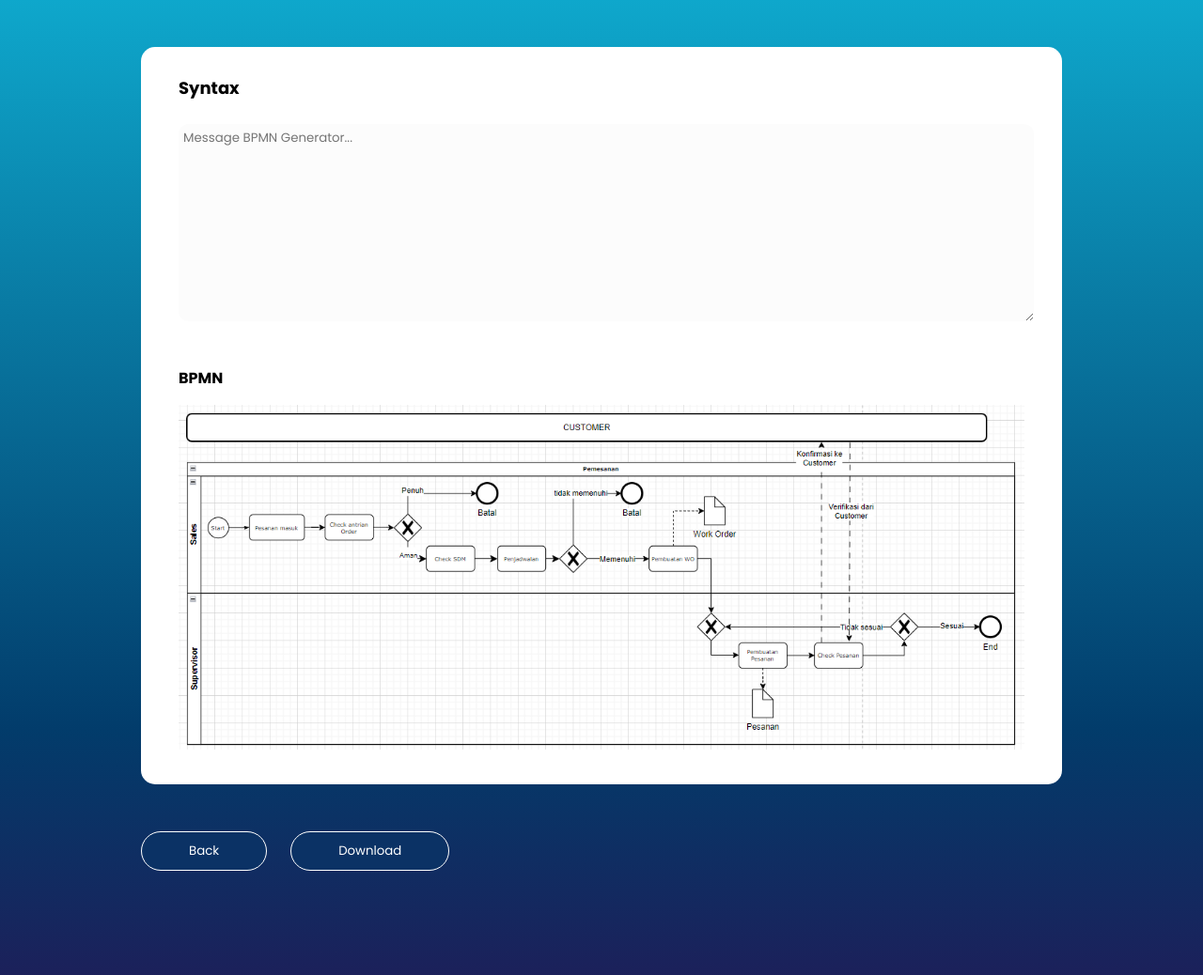
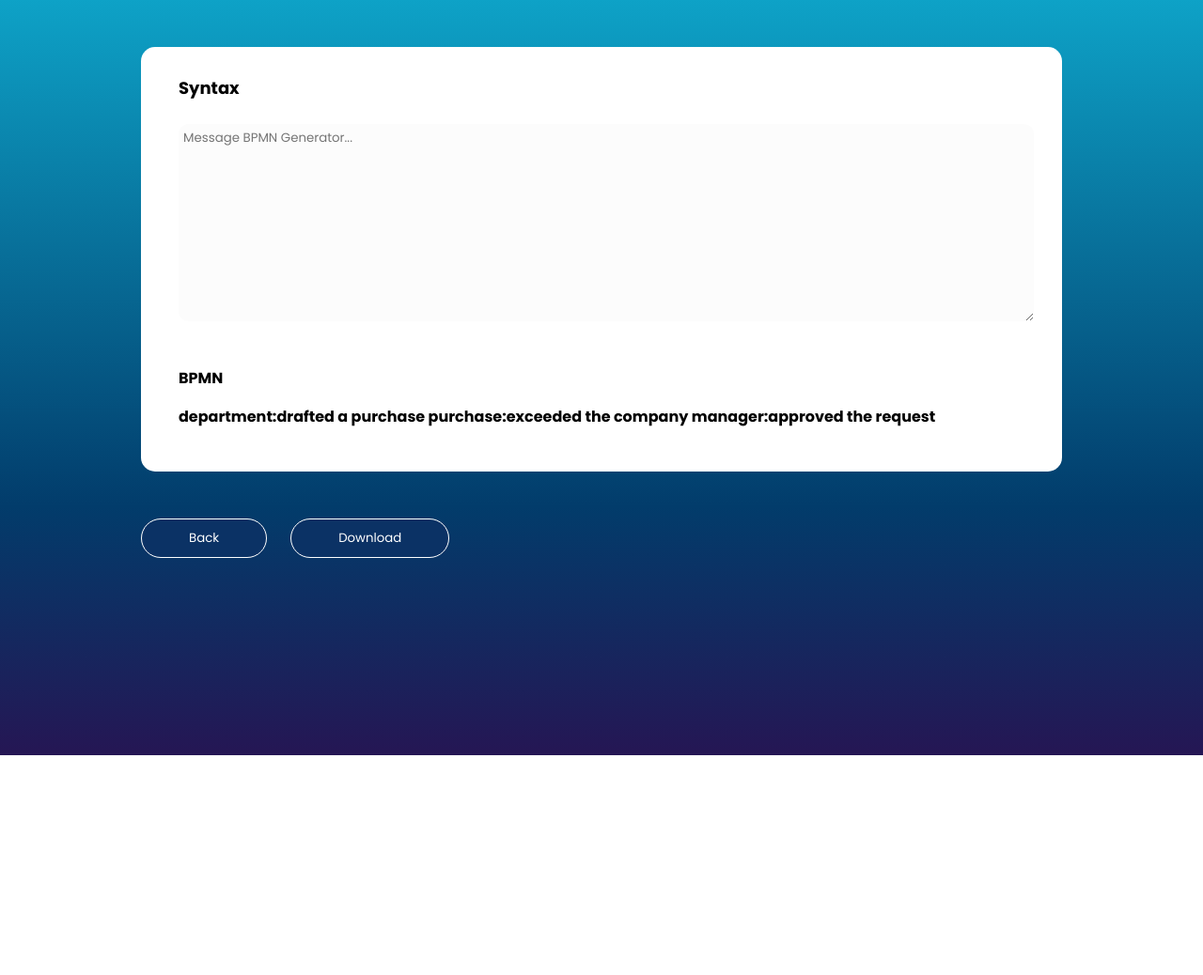
Before and after one commit to Nicolas-Noel/BPMN-Generator, a Django app: page /generate in a window 1280 px wide. Shown: the part 107-1145 px from the top of the page at 94% size. After the commit the page ends 911 px from the top, so only its background shows below. Run offline with Django 4.2, Linux system fonts and the light colour scheme.

Commit message:
mengubah output (cuma tulisan)

```diff
--- a/bpmn_generator/templates/bpmn_generator/generate.html
+++ b/bpmn_generator/templates/bpmn_generator/generate.html
@@ -33,7 +33,7 @@
 
             <div class="bpmn-picture">
                 <p>BPMN</p>
-                <img src="{% static 'bpmn_generator/asset/picture-bpmn.png' %}" alt="BPMN-picture">
+                <p>department:drafted a purchase purchase:exceeded the company manager:approved the request</p>
             </div>
         </div>
 
```
